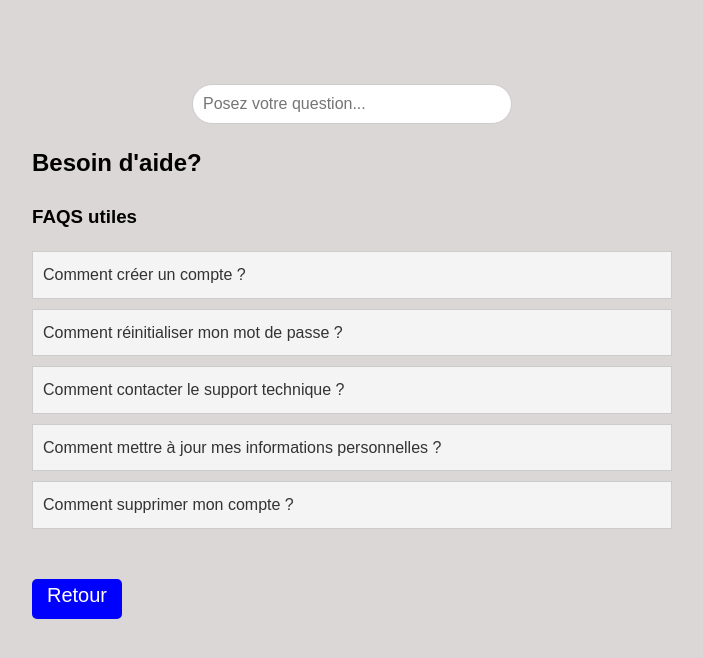
After one commit to fenMel/Jeux-Olympique, a PHP site: page /aide.html in a window 1280 px wide. The commit adds this page. Shown: the top 658 px of the page, without its empty margins (308-1011 px from the left). Run offline with PHP 8.4, Linux system fonts and the light colour scheme.

Commit message:
modif parametre

```diff
--- /dev/null
+++ b/aide.html
@@ -0,0 +1,148 @@
+<!DOCTYPE html>
+<html lang="fr">
+
+<head>
+    <meta charset="UTF-8">
+    <meta name="viewport" content="width=device-width, initial-scale=1.0">
+    <title>Page d'Aide</title>
+    <style>
+        body {
+            font-family: Arial, sans-serif;
+            line-height: 1.6;
+            margin: 0;
+            padding: 0;
+            background-color: rgb(220, 215, 215);
+        }
+
+        .container {
+            position: relative;
+            width: 50%;
+            margin: 5%;
+            overflow: hidden;
+            padding: 20px;
+            height: 40%;
+
+            left: 20%;
+
+
+        }
+
+        .search-bar {
+            margin-bottom: 20px;
+        }
+
+        .search-bar input[type="text"] {
+            position: relative;
+            width: 50%;
+            padding: 10px;
+            font-size: 16px;
+            border: 1px solid #ccc;
+            box-sizing: border-box;
+            border-radius: 20px;
+            left: 25%;
+            top: 10%;
+
+        }
+
+        h2 h3{
+            color: #333;
+        }
+
+        ul {
+            list-style: none;
+            padding: 0;
+        }
+
+        ul li {
+            background: #f4f4f4;
+            margin-bottom: 10px;
+            padding: 10px;
+            border: #ccc 1px solid;
+            cursor: pointer;
+        }
+
+        ul li:hover {
+            background: #e4e4e4;
+        }
+
+        a {
+            text-decoration: none;
+            color: #333;
+
+
+        }
+        #ret{
+            color: white;
+        }
+
+        .retour {
+            box-sizing: border-box;
+            background-color: blue;
+            border-radius: 5px;
+            width: 90px;
+            height: 40px;
+            font-size: 20px;
+            text-align: center;
+            margin-top: 50px;
+
+
+        }
+
+        @media (max-width: 768px) {
+            .container {
+                width: 100%;
+                padding: 10px;
+            }
+        }
+    </style>
+</head>
+
+<body>
+        <div class="container">
+            <div class="search-bar">
+                <input type="text" id="search" placeholder="Posez votre question...">
+            </div>
+        <h2>Besoin d'aide?</h2>
+        <h3>FAQS utiles</h3>
+
+        <ul id="question">
+            <a href="">
+            <li>Comment créer un compte ?</li>
+        </a>
+        <a href="">
+            <li>Comment réinitialiser mon mot de passe ?</li>
+        </a>
+        <a href="">
+            <li>Comment contacter le support technique ?</li>
+        </a>
+        <a href="">
+            <li>Comment mettre à jour mes informations personnelles ?</li>
+        </a>
+        <a href="">
+            <li>Comment supprimer mon compte ?</li>
+        </a>
+        </ul>
+    <div  class="retour">
+        <a id="ret" href="parametre.html"> Retour </a>
+    </div>
+</div>
+
+    <script>
+        document.getElementById('search').addEventListener('keyup', function () {
+            let filter = this.value.toUpperCase();
+            let faqList = document.getElementById('question');
+            let faqItems = faqList.getElementsByTagName('li');
+
+            for (let i = 0; i < faqItems.length; i++) {
+                let txtValue = faqItems[i].textContent || faqItems[i].innerText;
+                if (txtValue.toUpperCase().indexOf(filter) > -1) {
+                    faqItems[i].style.display = "";
+                } else {
+                    faqItems[i].style.display = "none";
+                }
+            }
+        });
+    </script>
+</body>
+
+</html>
```
Also changed, not shown: deconnexion.html (added, +80 -0 lines), index.html (+303 -95 lines), parametre.css (+2 -6 lines), parametre.html (+11 -25 lines), deconnexion.avif (added), parametre.js (line endings or trailing spaces).
